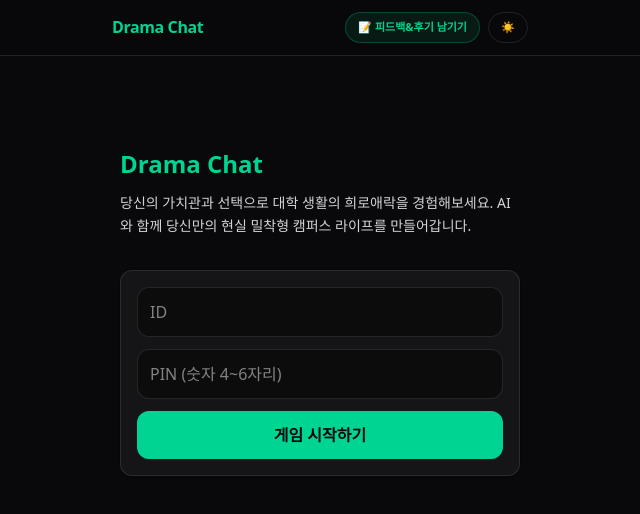
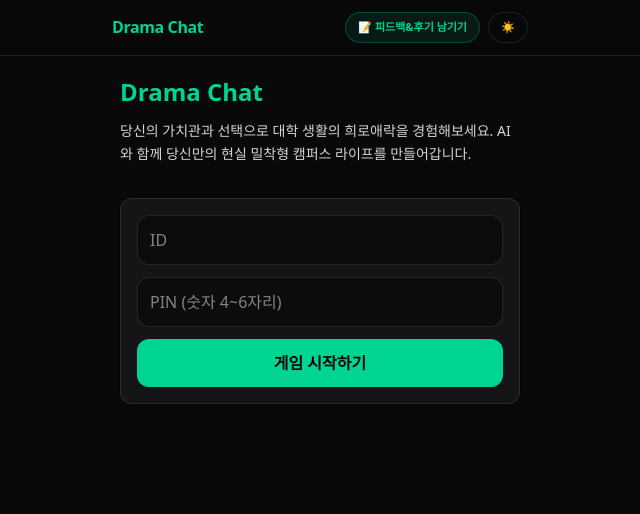
Before and after one commit to ckdgus5159/scjaichat, a Next.js app: page / in a window 1280 px wide. Shown: the top 514 px of the page, without its empty margins (320-960 px from the left). Built offline with nearby package versions, Linux system fonts and the light colour scheme; no server answers.

Commit message:
상단여백제거

```diff
--- a/src/app/page.tsx
+++ b/src/app/page.tsx
@@ -96,7 +96,7 @@ export default function Home() {
 
   return (
     // ✅ justify-center를 빼고 pt-24(상단 패딩)를 추가하여 위쪽으로 끌어올렸습니다.
-    <main className="mx-auto max-w-md p-6 flex flex-col pt-24 min-h-screen">
+    <main className="mx-auto max-w-md p-6 flex flex-col min-h-screen">
       <h1 className="text-2xl font-semibold text-emerald-600 dark:text-emerald-400">Drama Chat</h1>
       <p className="mt-3 text-stone-600 dark:text-zinc-300 leading-relaxed text-sm">
         당신의 가치관과 선택으로 대학 생활의 희로애락을 경험해보세요. AI와 함께 당신만의 현실 밀착형 캠퍼스 라이프를 만들어갑니다.
```
